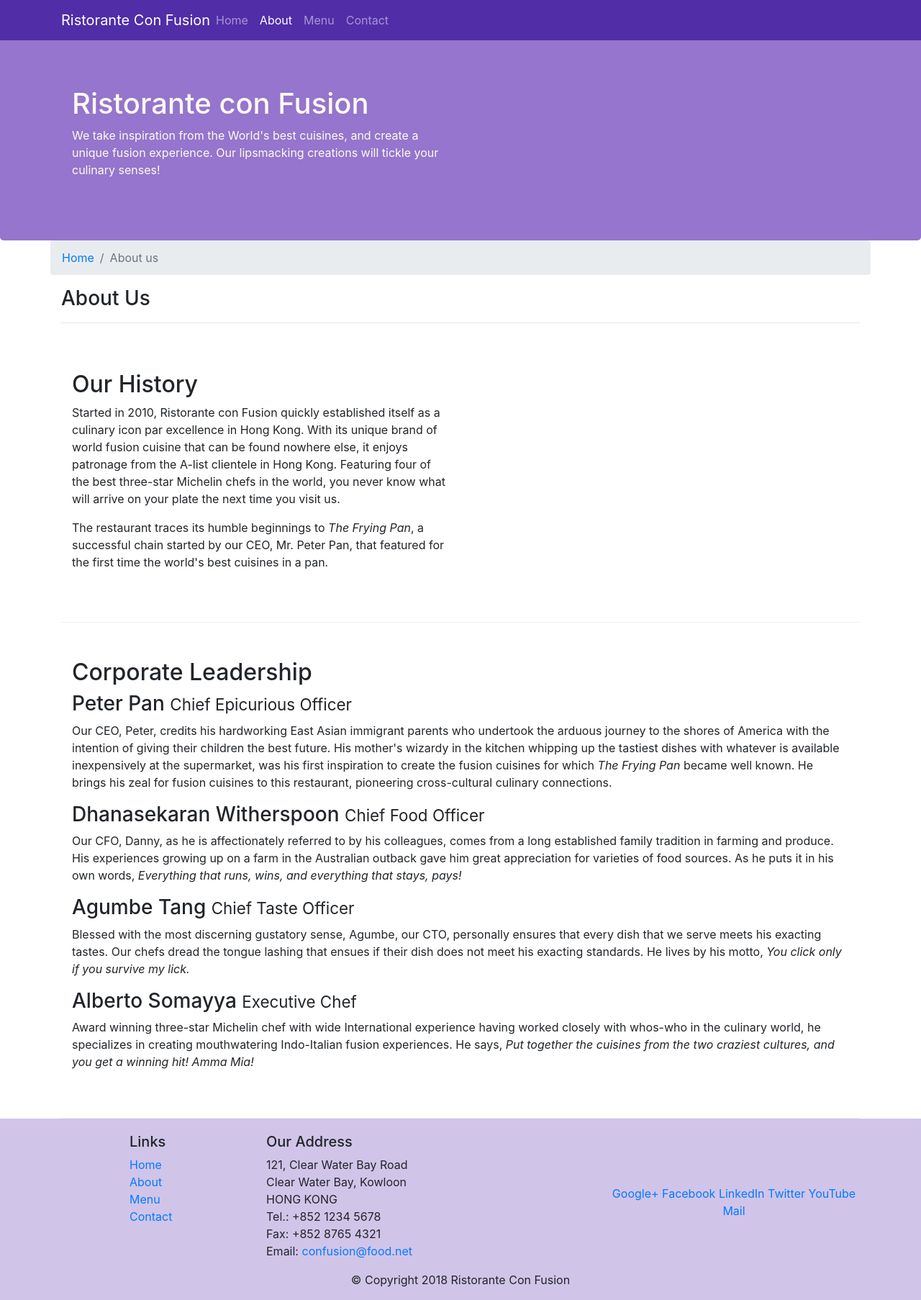
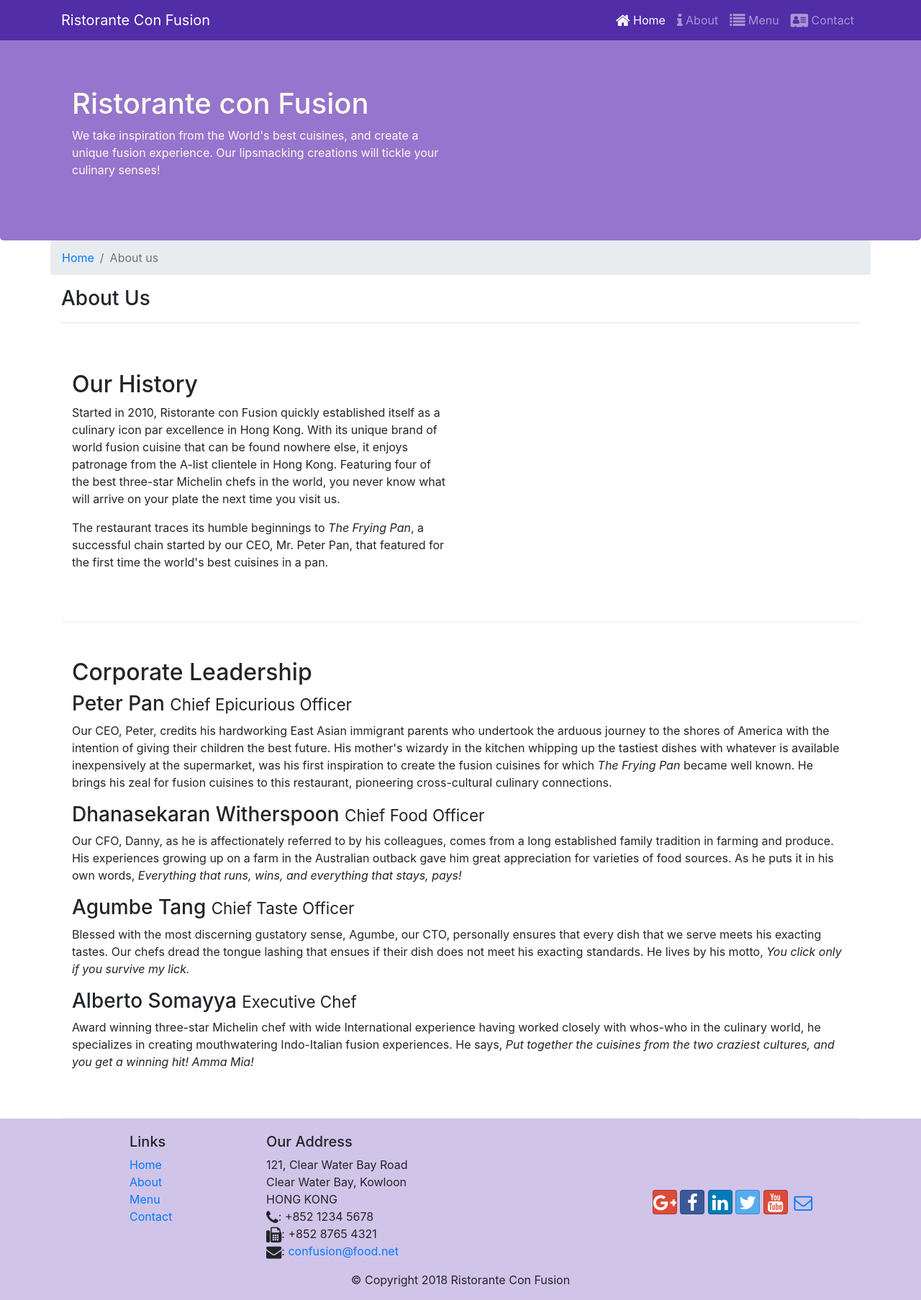
Before and after one commit to Jainishsakhidas/Learning-Bootstrap, a website: page aboutus.html in a window 1280 px wide. Shown: the whole page at 72% size. Drawn offline with nearby package versions, Linux system fonts and the light colour scheme.

Commit message:
Icons using font awesome and bootstrap social

```diff
--- a/aboutus.html
+++ b/aboutus.html
@@ -9,6 +9,8 @@
 
     <!-- Bootstrap CSS -->
     <link rel="stylesheet" href="node_modules/bootstrap/dist/css/bootstrap.min.css">
+    <link rel="stylesheet" href="node_modules/font-awesome/css/font-awesome.min.css">
+    <link rel="stylesheet" href="node_modules/bootstrap-social/bootstrap-social.css">
     <link rel="stylesheet" href="css/styles.css">
 
     <title>Ristorante Con Fusion: About Us</title>
@@ -18,16 +20,16 @@
 <body>
     <nav class="navbar navbar-dark navbar-expand-sm fixed-top">
         <div class="container">
-            <button class="navbar-toggler" type="button" data-toggle="collapse" data-target="#Navbar">
-                <span class="navbar-toggler-icon"></span>
-            </button>
             <a class="navbar-brand mr-auto" href="index.html">Ristorante Con Fusion</a>
+                        <button class="navbar-toggler" type="button" data-toggle="collapse" data-target="#Navbar">
+                            <span class="navbar-toggler-icon"></span>
+                        </button>
             <div class="navbar-collapse collapse" id="Navbar">
-                <ul class="navbar-nav mr-auto">
-                    <li class="nav-item"><a class="nav-link" href="index.html">Home</a></li>
-                    <li class="nav-item active"><a class="nav-link" href="aboutus.html">About</a></li>
-                    <li class="nav-item"><a class="nav-link" href="#">Menu</a></li>
-                    <li class="nav-item"><a class="nav-link" href="#">Contact</a></li>
+                <ul class="navbar-nav ml-auto">
+                    <li class="nav-item active"><a class="nav-link" href="index.html"><span class="fa fa-home fa-lg"></span> Home</a></li>
+                    <li class="nav-item"><a class="nav-link" href="#"><span class="fa fa-info fa-lg"></span> About</a></li>
+                    <li class="nav-item"><a class="nav-link" href="#"><span class="fa fa-list fa-lg"></span> Menu</a></li>
+                    <li class="nav-item"><a class="nav-link" href="#"><span class="fa fa-address-card fa-lg"></span> Contact</a></li>
                 </ul>
             </div>
         </div>
@@ -102,20 +104,23 @@
 		              121, Clear Water Bay Road<br>
 		              Clear Water Bay, Kowloon<br>
 		              HONG KONG<br>
-		              Tel.: +852 1234 5678<br>
-		              Fax: +852 8765 4321<br>
-		              Email: <a href="mailto:confusion@food.net">confusion@food.net</a>
+                    <i class="fa fa-phone fa-lg"></i>: +852 1234 5678<br>
+                    <i class="fa fa-fax fa-lg"></i>: +852 8765 4321<br>
+                    <i class="fa fa-envelope fa-lg"></i>:
+                    <a href="mailto:confusion@food.net">confusion@food.net</a>
 		           </address>
                 </div>
                 <div class="col-12 col-sm-4 align-self-center">
                     <div class="text-center">
-                        <a href="http://google.com/+">Google+</a>
-                        <a href="http://www.facebook.com/profile.php?id=">Facebook</a>
-                        <a href="http://www.linkedin.com/in/">LinkedIn</a>
-                        <a href="http://twitter.com/">Twitter</a>
-                        <a href="http://youtube.com/">YouTube</a>
-                        <a href="mailto:">Mail</a>
+                        <a class="btn btn-social-icon btn-google" href="http://google.com/+"><i class="fa fa-google-plus"></i></a>
+                        <a class="btn btn-social-icon btn-facebook" href="http://www.facebook.com/profile.php?id="><i
+                                class="fa fa-facebook"></i></a>
+                        <a class="btn btn-social-icon btn-linkedin" href="http://www.linkedin.com/in/"><i class="fa fa-linkedin"></i></a>
+                        <a class="btn btn-social-icon btn-twitter" href="http://twitter.com/"><i class="fa fa-twitter"></i></a>
+                        <a class="btn btn-social-icon btn-google" href="http://youtube.com/"><i class="fa fa-youtube"></i></a>
+                        <a class="btn btn-social-icon" href="mailto:"><i class="fa fa-envelope-o"></i></a>
                     </div>
+
                 </div>
            </div>
            <div class="row justify-content-center">
--- a/package.json
+++ b/package.json
@@ -15,6 +15,8 @@
   },
   "dependencies": {
     "bootstrap": "^4.0.0",
+    "bootstrap-social": "^5.1.1",
+    "font-awesome": "^4.7.0",
     "jquery": "^3.3.1",
     "popper.js": "^1.12.9"
   }
```
Also changed, not shown: index.html (+20 -15 lines), 1 other file.
